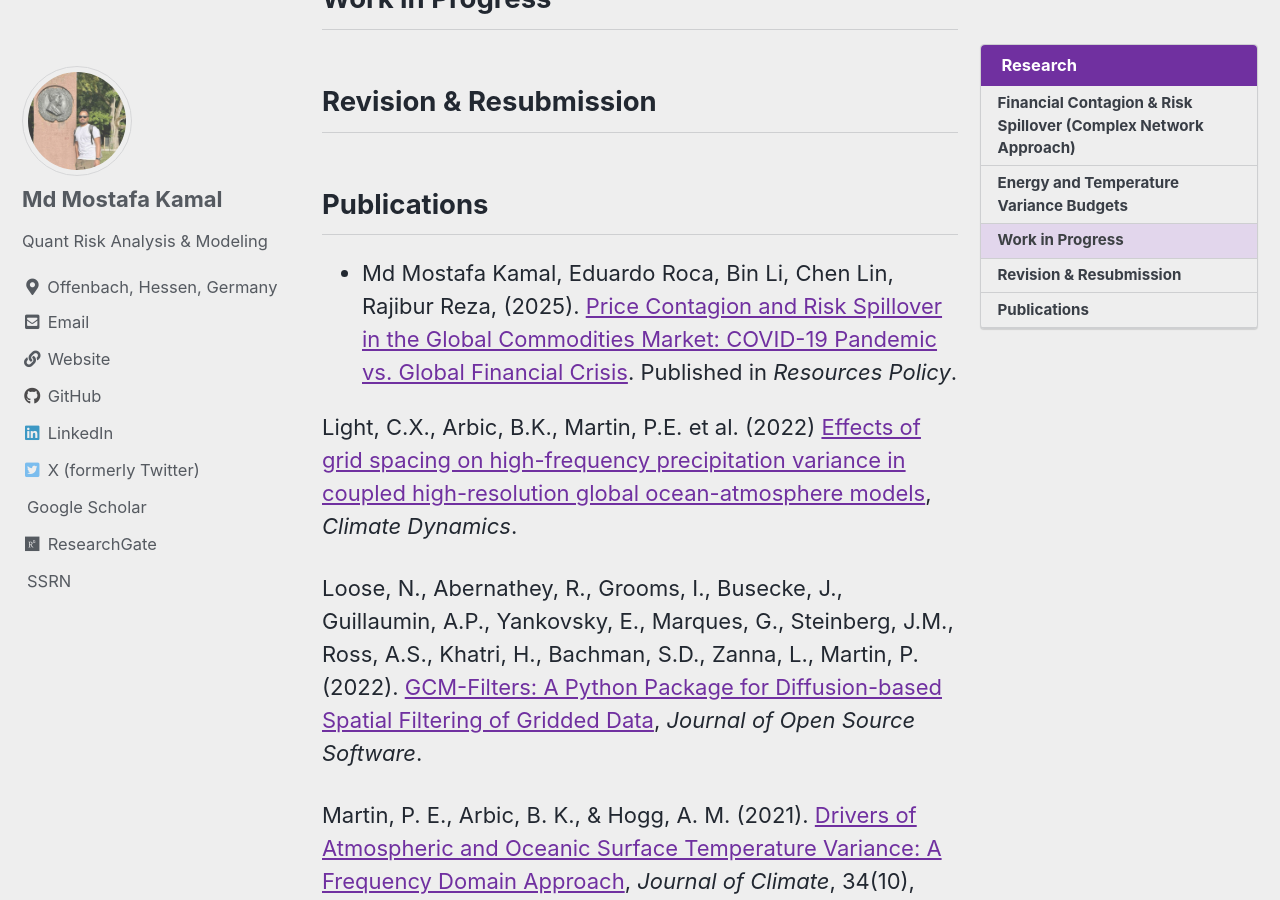
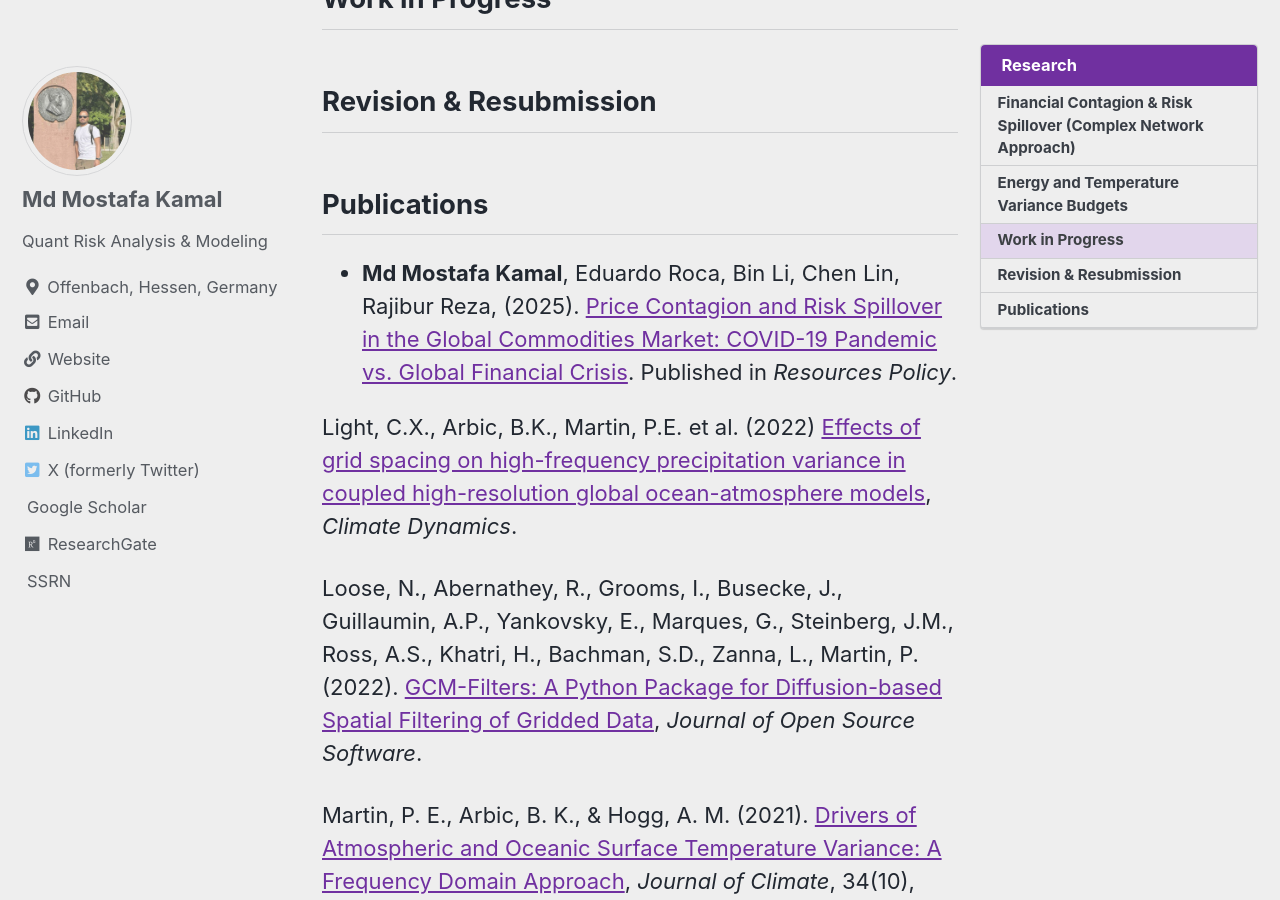
Before and after one commit to Mostafa-MMK/Mostafa-MMK.github.io, a Jekyll site: the page built from _pages/research.md, in a window 1280 px wide and 900 px high, scrolled down 1476 px. Built offline with Jekyll 4.4.1, drawn with Linux system fonts in a browser that asks for light colours; cached includes are drawn as plain includes; a style sheet for code colours, icons or effects is not loaded.

```diff
--- a/_pages/research.md
+++ b/_pages/research.md
@@ -32,7 +32,7 @@ During my PhD and Postdoc, I used a novel Fourier analysis technique to compute
 ## Revision & Resubmission
 ## Publications
 
--  Md Mostafa Kamal, Eduardo Roca, Bin Li, Chen Lin, Rajibur Reza, (2025). [Price Contagion and Risk Spillover in the Global Commodities Market: COVID-19 Pandemic vs. Global Financial Crisis](https://www.sciencedirect.com/science/article/pii/S0301420725000959?via%3Dihub). Published in _Resources Policy_.
+-  **Md Mostafa Kamal**, Eduardo Roca, Bin Li, Chen Lin, Rajibur Reza, (2025). [Price Contagion and Risk Spillover in the Global Commodities Market: COVID-19 Pandemic vs. Global Financial Crisis](https://www.sciencedirect.com/science/article/pii/S0301420725000959?via%3Dihub). Published in _Resources Policy_.
 
 Light, C.X., Arbic, B.K., Martin, P.E. et al. (2022) [Effects of grid spacing on high-frequency precipitation variance in coupled high-resolution global ocean-atmosphere models](https://doi.org/10.1007/s00382-022-06257-6), _Climate Dynamics_.
 
```
